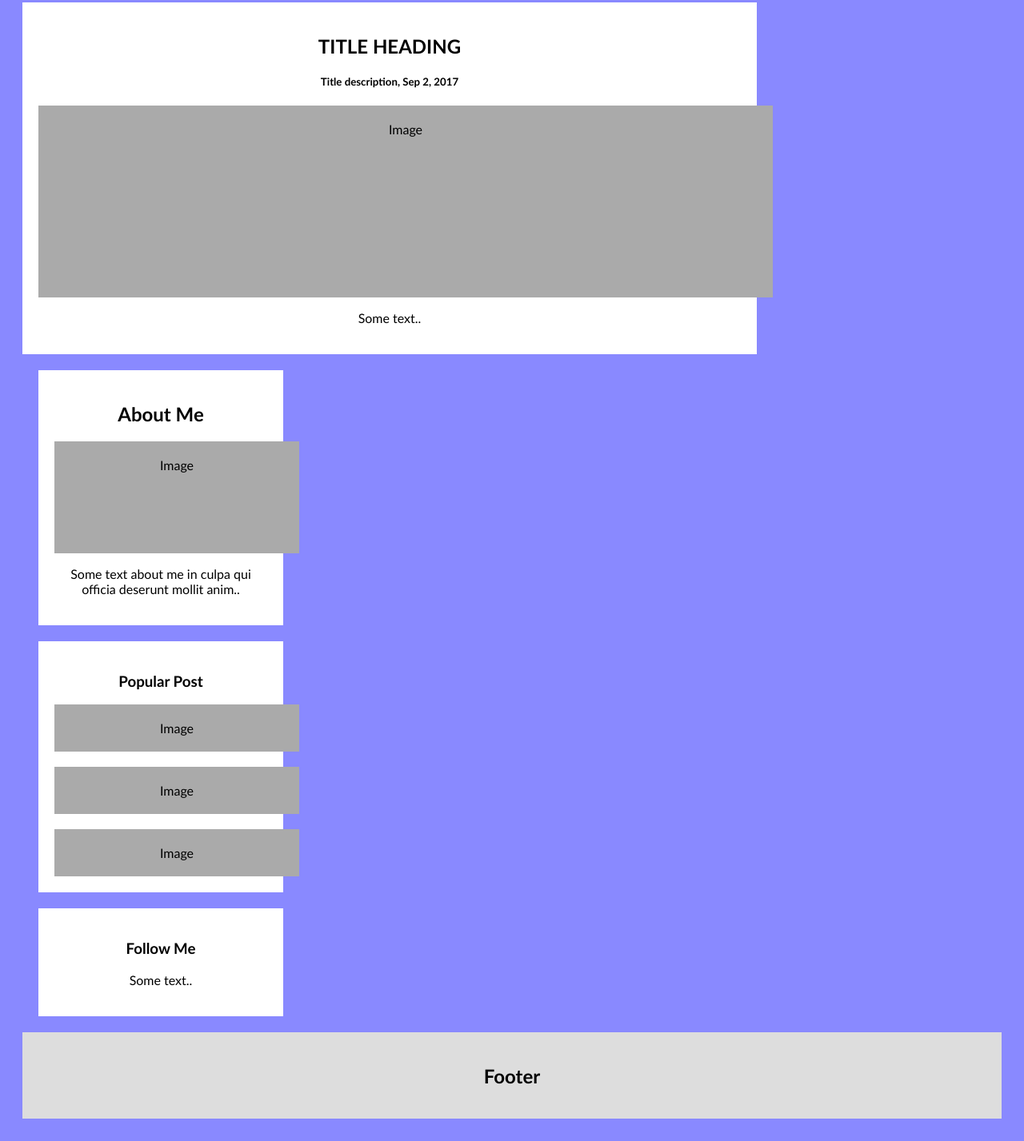
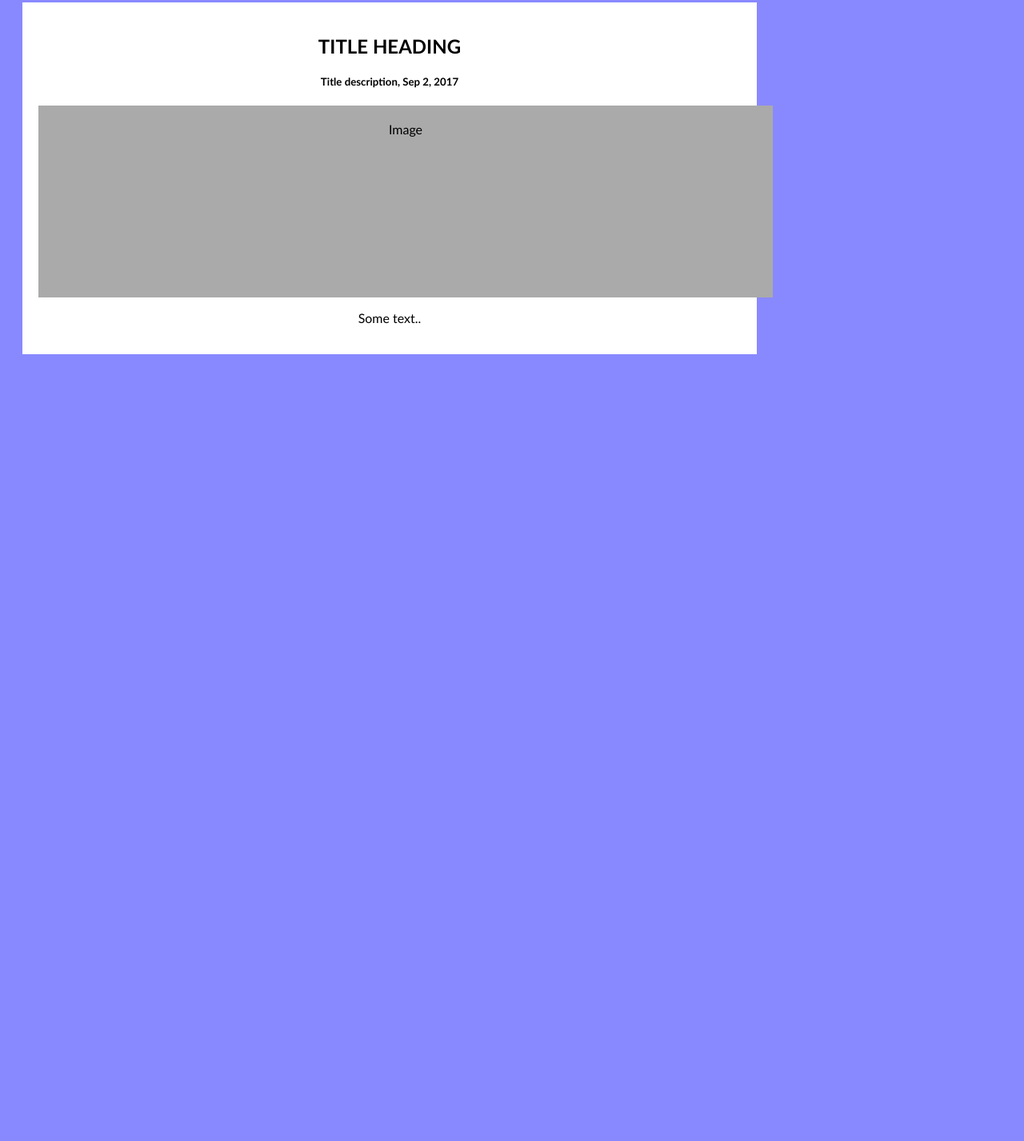
Before and after one commit to AvocadoPanda/blog, a plain HTML site: page index.html in a window 1280 px wide. Shown: the part 819-2246 px from the top of the page at 80% size. After the commit the page ends 1290 px from the top, so only its background shows below. Drawn offline with Linux system fonts and the light colour scheme.

Commit message:
Update index.html

```diff
--- a/index.html
+++ b/index.html
@@ -24,28 +24,10 @@
                 <p>Some text..</p>
               </div>
             </div>
-            <div class="rightcolumn">
-              <div class="card">
-                <h2>About Me</h2>
-                <div class="fakeimg" style="height:100px;">Image</div>
-                <p>Some text about me in culpa qui officia deserunt mollit anim..</p>
-              </div>
-              <div class="card">
-                <h3>Popular Post</h3>
-                <div class="fakeimg">Image</div><br>
-                <div class="fakeimg">Image</div><br>
-                <div class="fakeimg">Image</div>
-              </div>
-              <div class="card">
-                <h3>Follow Me</h3>
-                <p>Some text..</p>
-              </div>
-            </div>
+
           </div>
 
-          <div class="footer">
-            <h2>Footer</h2>
-          </div>
+
 
 
     </body>
```
